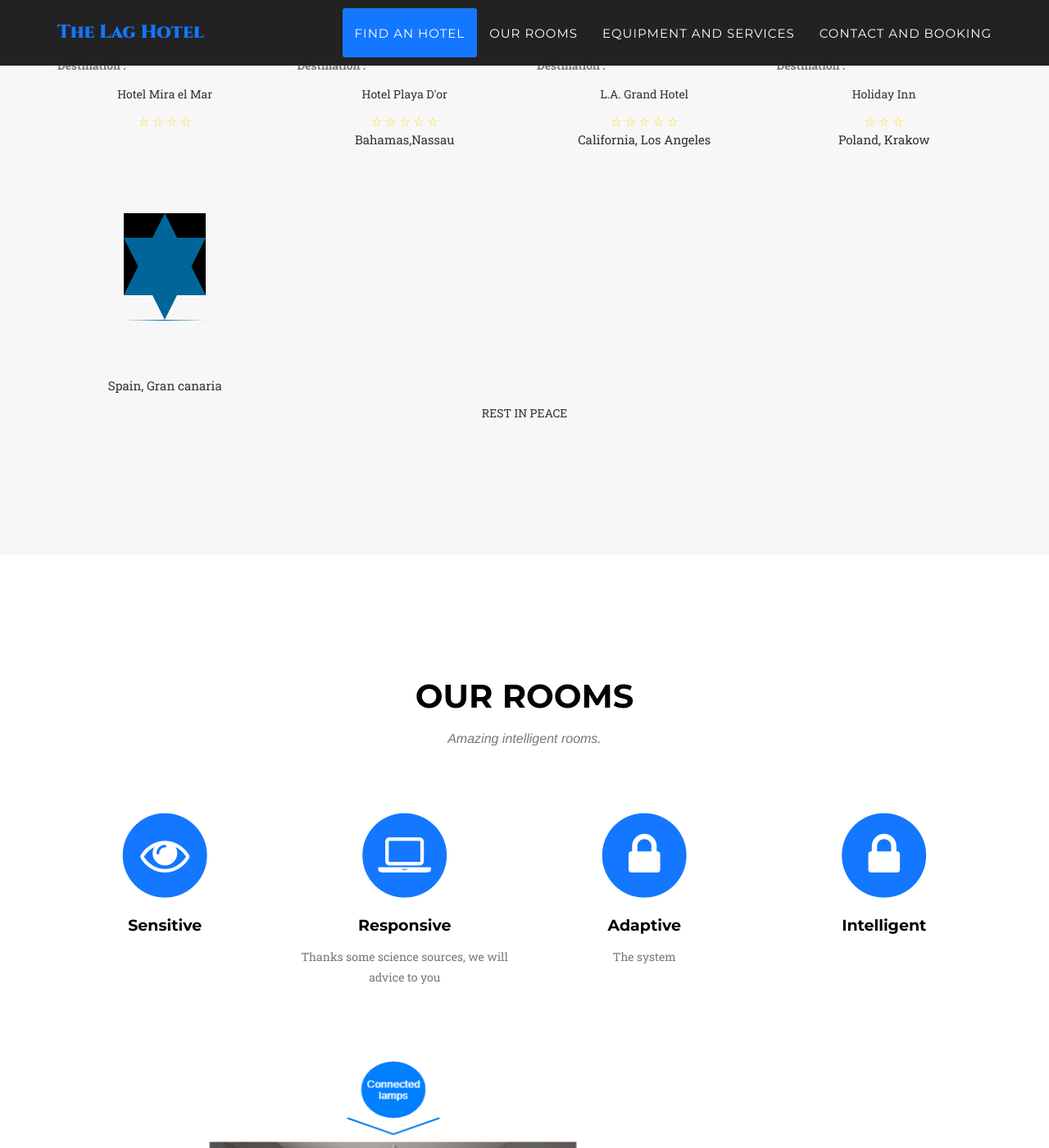
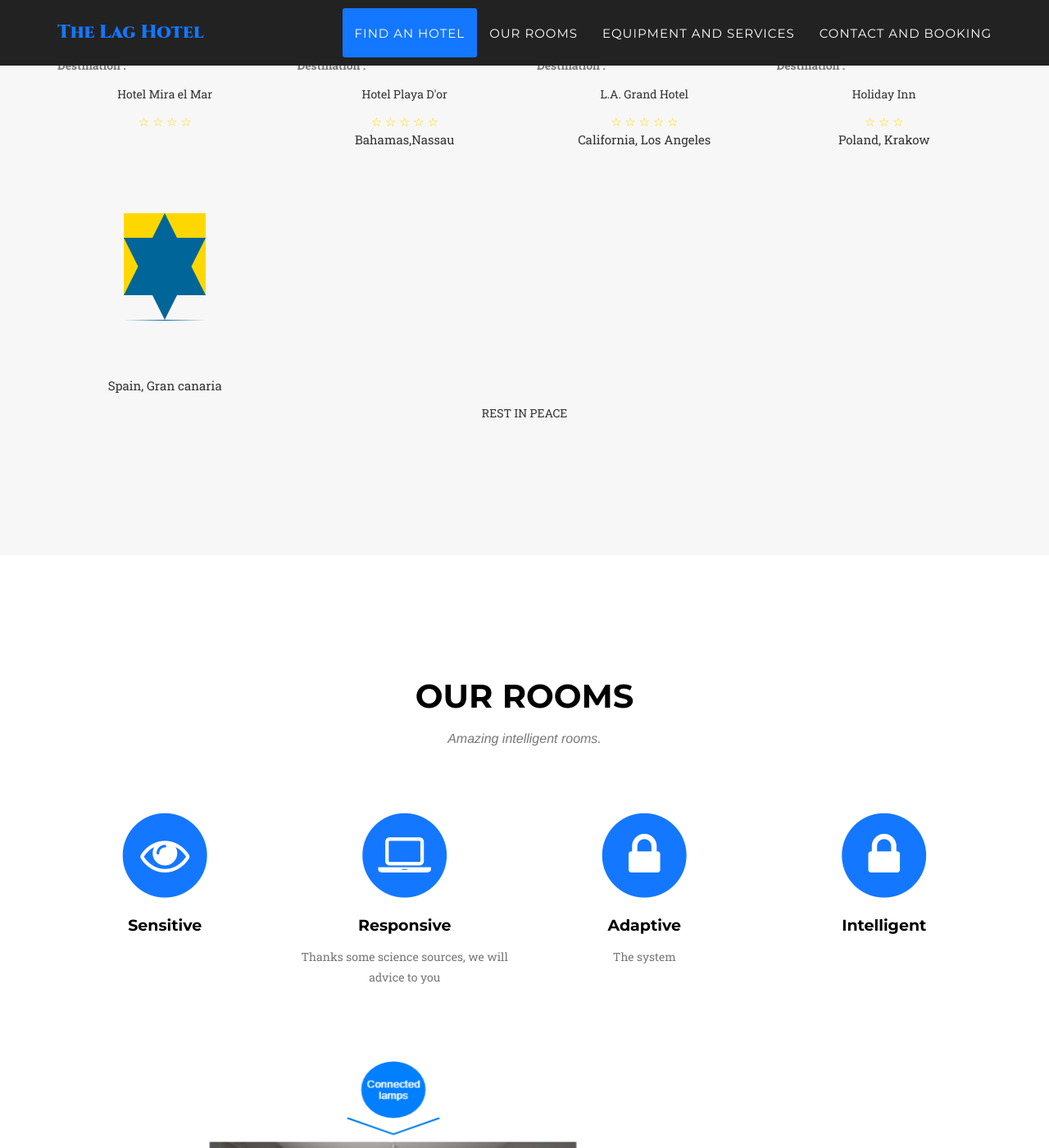
Before and after one commit to VincentGautier/Hotel-web-site, a Jekyll site: the page built from index.html, in a window 1280 px wide and 1400 px high, scrolled down 1325 px. Shown: the whole window at 82% size. Built offline with Jekyll 4.4.1, drawn with Linux system fonts in a browser that asks for light colours; some web fonts are replaced; grey boxes are pictures that could not be loaded.

Commit message:
Update agency.css

```diff
--- a/_includes/css/agency.css
+++ b/_includes/css/agency.css
@@ -515,7 +515,7 @@ height: 80px;
 }
 
 .etoile{
-	background:#000;
+	background:gold;
 	margin:100px auto;
 	width: 0;
 	height: 0;
```
